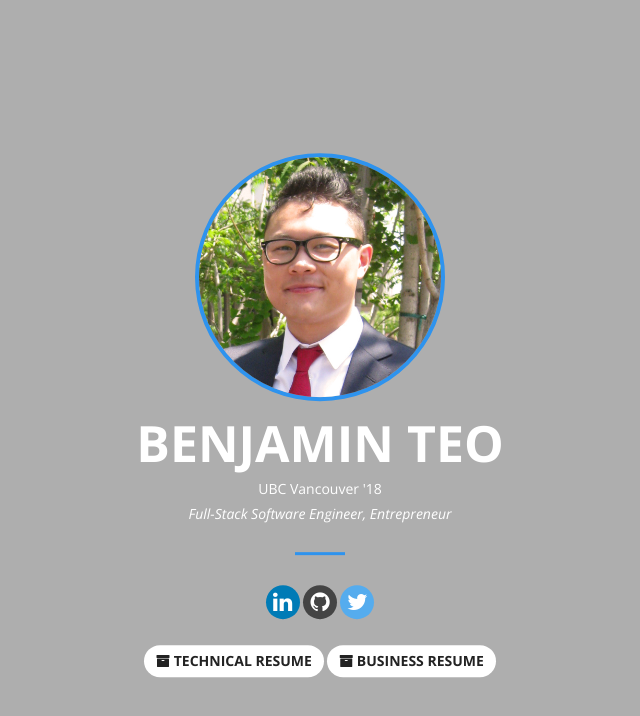
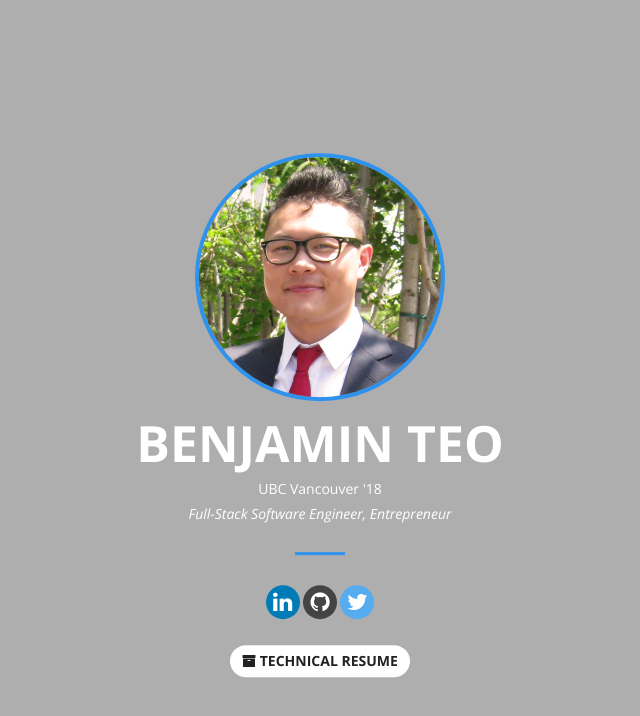
Before and after one commit to bmteo/bmteo.co, a website: page index.html in a window 1280 px wide. Shown: the whole page, without its empty margins (320-960 px from the left). Drawn offline with nearby package versions, Linux system fonts and the light colour scheme.

Commit message:
deleted business resume

```diff
--- a/index.html
+++ b/index.html
@@ -61,8 +61,6 @@
                 <div class="col-lg-8 col-lg-offset-2 text-center">
                 <a class="btn btn-default" href="./Files/TechnicalRESUME.pdf" target="_blank">
                     <span class="fa fa-archive"></span>    Technical Resume</a>
-                <a class="btn btn-default" href="./Files/BusinessRESUME.pdf" target="_blank">
-                    <span class="fa fa-archive"></span>    Business Resume</a>
                   </div>
             </div>
         </div>
```
